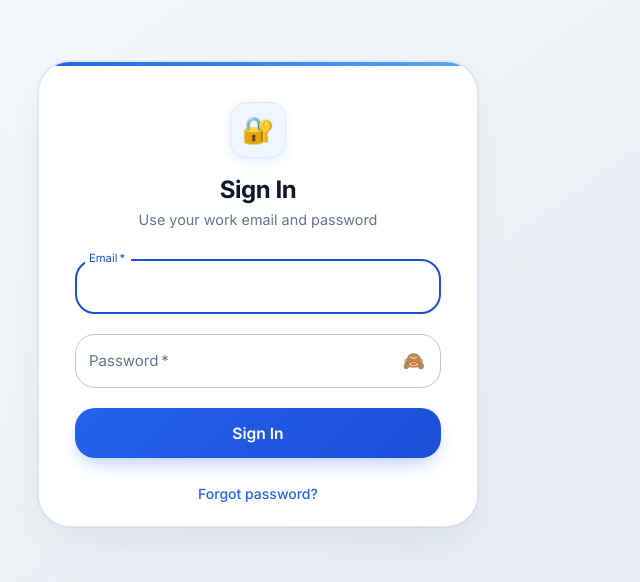
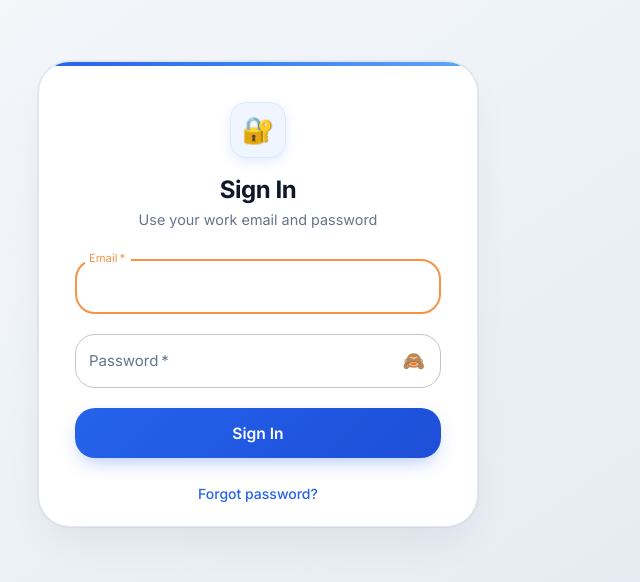
Before and after one commit to da1062332-web/DSA-Agent, a React (Vite) app in the folder apps/web/: page /login in a window 1280 px wide. Shown: the part 106-688 px from the top of the page, without its empty margins (382-1022 px from the left). Built offline with nearby package versions, Linux system fonts and the light colour scheme; no server answers.

Commit message:
style(theme): apply brand palette tokens (Tangerine, Coral, BG/700 Navy, BG/500 Ocean, BG/300 Ice Blue) across application shell and dashboards

```diff
--- a/apps/web/src/features/dashboard/components/DashboardDateFilter.tsx
+++ b/apps/web/src/features/dashboard/components/DashboardDateFilter.tsx
@@ -48,8 +48,8 @@ export function DashboardDateFilter({
             color: 'text.secondary',
             '&.Mui-selected': {
               fontWeight: 700,
-              bgcolor: 'action.selected',
-              color: 'primary.main',
+              bgcolor: 'rgba(33, 89, 136, 0.08)',
+              color: '#215988',
             },
           },
         }}
--- a/apps/web/src/shell/Sidebar.tsx
+++ b/apps/web/src/shell/Sidebar.tsx
@@ -175,9 +175,20 @@ export function SidebarContent({
                           color: 'text.primary',
                         },
                         '&.active': {
-                          bgcolor: 'action.selected',
+                          bgcolor: 'rgba(56, 118, 190, 0.08)',
                           fontWeight: 700,
-                          color: 'primary.main',
+                          color: '#215988',
+                          position: 'relative',
+                          '&::before': {
+                            content: '""',
+                            position: 'absolute',
+                            left: 4,
+                            top: '20%',
+                            bottom: '20%',
+                            width: 3.5,
+                            borderRadius: 2,
+                            bgcolor: '#F89344',
+                          },
                         },
                       }}
                     >
--- a/apps/web/src/shell/theme.ts
+++ b/apps/web/src/shell/theme.ts
@@ -4,71 +4,78 @@ import { createTheme } from '@mui/material';
 
 const FONT = '"Inter", "Segoe UI", system-ui, -apple-system, "Helvetica Neue", Arial, sans-serif';
 
+// Exact Palette Tokens from Brand Swatch Guide:
+// Primary: #F89344 (Tangerine / Warm Orange)
+// Secondary: #FF642F (Vibrant Coral / Red-Orange)
+// BG/700: #215988 (Deep Navy / Enterprise Slate Blue)
+// BG/500: #3876BE (Vibrant Ocean / Mid Blue)
+// BG/300: #B8D5E7 (Soft Light Ice Blue)
+
 export const theme = createTheme({
   palette: {
     mode: 'light',
     primary: {
-      main: '#1d4ed8', // Enterprise Cobalt Blue (Blue 700)
-      light: '#3b82f6', // Blue 500
-      dark: '#1e40af', // Blue 800
+      main: '#F89344', // Swatch Primary: Tangerine Orange
+      light: '#FFAA66',
+      dark: '#D97324',
       contrastText: '#ffffff',
     },
     secondary: {
-      main: '#475569', // Slate 600
-      light: '#64748b', // Slate 500
-      dark: '#334155', // Slate 700
+      main: '#FF642F', // Swatch Secondary: Coral / Red-Orange
+      light: '#FF885E',
+      dark: '#DB4512',
+      contrastText: '#ffffff',
+    },
+    info: {
+      main: '#215988', // Swatch BG/700: Deep Navy / Slate Blue
+      light: '#3876BE', // Swatch BG/500: Vibrant Ocean Blue
+      dark: '#174368',
       contrastText: '#ffffff',
     },
     success: {
       main: '#059669', // Emerald 600
-      light: '#10b981', // Emerald 500
-      dark: '#047857', // Emerald 700
+      light: '#10b981',
+      dark: '#047857',
       contrastText: '#ffffff',
     },
     warning: {
-      main: '#d97706', // Amber 600
-      light: '#f59e0b', // Amber 500
-      dark: '#b45309', // Amber 700
+      main: '#F89344', // Tangerine
+      light: '#FFB87D',
+      dark: '#D97324',
       contrastText: '#ffffff',
     },
     error: {
-      main: '#dc2626', // Red 600
-      light: '#ef4444', // Red 500
-      dark: '#b91c1c', // Red 700
-      contrastText: '#ffffff',
-    },
-    info: {
-      main: '#0284c7', // Sky 600
-      light: '#38bdf8', // Sky 400
-      dark: '#0369a1', // Sky 700
+      main: '#FF642F', // Coral Accent
+      light: '#FF885E',
+      dark: '#D32F2F',
       contrastText: '#ffffff',
     },
     grey: {
-      50: '#f8fafc',
-      100: '#f1f5f9',
-      200: '#e2e8f0',
-      300: '#cbd5e1',
-      400: '#94a3b8',
-      500: '#64748b',
+      50: '#F8FAFC',
+      100: '#F1F5F9',
+      200: '#E2E8F0',
+      300: '#CBD5E1',
+      400: '#94A3B8',
+      500: '#64748B',
       600: '#475569',
       700: '#334155',
-      800: '#1e293b',
-      900: '#0f172a',
+      800: '#1E293B',
+      900: '#0F172A',
     },
     text: {
-      primary: '#0f172a', // Slate 900
-      secondary: '#64748b', // Slate 500
-      disabled: '#94a3b8', // Slate 400
+      primary: '#0F172A', // Slate 900
+      secondary: '#64748B', // Slate 500
+      disabled: '#94A3B8', // Slate 400
     },
     background: {
-      default: '#f8fafc', // Crisp clean slate-50
-      paper: '#ffffff',
+      default: '#F8FAFC', // Crisp clean slate-50 canvas
+      paper: '#FFFFFF',
     },
-    divider: '#e2e8f0', // Slate 200 hairline border
+    divider: '#E2E8F0', // Slate 200 hairline border
     action: {
-      active: '#475569',
-      hover: 'rgba(15, 23, 42, 0.04)',
-      selected: 'rgba(29, 78, 216, 0.08)',
+      active: '#215988',
+      hover: 'rgba(33, 89, 136, 0.04)',
+      selected: 'rgba(56, 118, 190, 0.08)',
       disabled: 'rgba(15, 23, 42, 0.26)',
       disabledBackground: 'rgba(15, 23, 42, 0.06)',
     },
@@ -76,10 +83,8 @@ export const theme = createTheme({
   shape: { borderRadius: 8 },
   typography: {
     fontFamily: FONT,
-    // Page titles: pages use h4 or h5 for their title; both render at the same size so every screen matches.
     h4: { fontSize: '1.5rem', fontWeight: 700, lineHeight: 1.3, letterSpacing: '-0.01em' },
     h5: { fontSize: '1.5rem', fontWeight: 700, lineHeight: 1.3, letterSpacing: '-0.01em' },
-    // Card and section titles.
     h6: { fontSize: '1rem', fontWeight: 600, lineHeight: 1.4 },
     subtitle1: { fontSize: '0.9375rem', fontWeight: 600 },
     subtitle2: { fontSize: '0.875rem', fontWeight: 600 },
@@ -94,8 +99,8 @@ export const theme = createTheme({
         body: {
           WebkitFontSmoothing: 'antialiased',
           MozOsxFontSmoothing: 'grayscale',
-          backgroundColor: '#f8fafc',
-          color: '#0f172a',
+          backgroundColor: '#F8FAFC',
+          color: '#0F172A',
         },
       },
     },
@@ -103,9 +108,9 @@ export const theme = createTheme({
       defaultProps: { elevation: 0 },
       styleOverrides: {
         root: {
-          backgroundColor: '#ffffff',
-          color: '#0f172a',
-          borderBottom: '1px solid #e2e8f0',
+          backgroundColor: '#215988', // Swatch BG/700 Deep Blue
+          color: '#ffffff',
+          borderBottom: '1px solid rgba(255, 255, 255, 0.12)',
         },
       },
     },
@@ -113,7 +118,7 @@ export const theme = createTheme({
       styleOverrides: {
         paper: {
           backgroundColor: '#ffffff',
-          borderRight: '1px solid #e2e8f0',
+          borderRight: '1px solid #E2E8F0',
         },
       },
     },
@@ -127,9 +132,32 @@ export const theme = createTheme({
           textTransform: 'none',
         },
         containedPrimary: {
-          backgroundColor: '#1d4ed8',
+          backgroundColor: '#F89344', // Swatch Primary Tangerine Orange
+          color: '#ffffff',
           '&:hover': {
-            backgroundColor: '#1e40af',
+            backgroundColor: '#D97324',
+          },
+        },
+        containedSecondary: {
+          backgroundColor: '#FF642F', // Swatch Secondary Coral
+          color: '#ffffff',
+          '&:hover': {
+            backgroundColor: '#DB4512',
+          },
+        },
+        containedInfo: {
+          backgroundColor: '#215988',
+          color: '#ffffff',
+          '&:hover': {
+            backgroundColor: '#174368',
+          },
+        },
+        outlinedPrimary: {
+          borderColor: '#F89344',
+          color: '#D97324',
+          '&:hover': {
+            borderColor: '#D97324',
+            backgroundColor: 'rgba(248, 147, 68, 0.06)',
           },
         },
       },
@@ -138,7 +166,7 @@ export const theme = createTheme({
       defaultProps: { elevation: 0 },
       styleOverrides: {
         root: {
-          border: '1px solid #e2e8f0',
+          border: '1px solid #E2E8F0',
           borderRadius: 12,
           backgroundColor: '#ffffff',
           boxShadow: '0 1px 3px 0 rgba(0, 0, 0, 0.04), 0 1px 2px 0 rgba(0, 0, 0, 0.02)',
@@ -170,13 +198,13 @@ export const theme = createTheme({
           fontSize: '0.75rem',
           textTransform: 'uppercase',
           letterSpacing: '0.04em',
-          color: '#475569',
-          backgroundColor: '#f8fafc',
-          borderBottom: '1px solid #e2e8f0',
+          color: '#215988', // Swatch BG/700 Deep Blue for headers
+          backgroundColor: '#F8FAFC',
+          borderBottom: '1px solid #E2E8F0',
         },
         root: {
-          borderColor: '#f1f5f9',
-          color: '#0f172a',
+          borderColor: '#F1F5F9',
+          color: '#0F172A',
         },
       },
     },
@@ -184,7 +212,7 @@ export const theme = createTheme({
       styleOverrides: {
         hover: {
           '&:hover': {
-            backgroundColor: '#f8fafc',
+            backgroundColor: '#F8FAFC',
           },
         },
       },
@@ -196,7 +224,41 @@ export const theme = createTheme({
           borderRadius: 6,
         },
         outlined: {
-          borderColor: '#cbd5e1',
+          borderColor: '#CBD5E1',
+        },
+        colorPrimary: {
+          backgroundColor: '#F89344',
+          color: '#ffffff',
+        },
+        colorSecondary: {
+          backgroundColor: '#FF642F',
+          color: '#ffffff',
+        },
+        colorInfo: {
+          backgroundColor: '#3876BE',
+          color: '#ffffff',
+        },
+      },
+    },
+    MuiTabs: {
+      styleOverrides: {
+        indicator: {
+          backgroundColor: '#F89344',
+          height: 3,
+          borderRadius: '3px 3px 0 0',
+        },
+      },
+    },
+    MuiTab: {
+      styleOverrides: {
+        root: {
+          textTransform: 'none',
+          fontWeight: 600,
+          color: '#64748B',
+          '&.Mui-selected': {
+            color: '#215988',
+            fontWeight: 700,
+          },
         },
       },
     },
@@ -207,36 +269,33 @@ export const theme = createTheme({
           border: '1px solid',
         },
         standardSuccess: {
-          backgroundColor: '#f0fdf4',
+          backgroundColor: '#F0FDF4',
           color: '#166534',
-          borderColor: '#bbf7d0',
-          '& .MuiAlert-icon': { color: '#16a34a' },
+          borderColor: '#BBF7D0',
+          '& .MuiAlert-icon': { color: '#16A34A' },
         },
         standardInfo: {
-          backgroundColor: '#f0f9ff',
-          color: '#075985',
-          borderColor: '#bae6fd',
-          '& .MuiAlert-icon': { color: '#0284c7' },
+          backgroundColor: '#F0F7FB', // BG/300 tint
+          color: '#174368',
+          borderColor: '#B8D5E7', // BG/300 border
+          '& .MuiAlert-icon': { color: '#215988' },
         },
         standardWarning: {
-          backgroundColor: '#fffbeb',
-          color: '#92400e',
-          borderColor: '#fde68a',
-          '& .MuiAlert-icon': { color: '#d97706' },
+          backgroundColor: '#FFF7ED', // Tangerine tint
+          color: '#9A3412',
+          borderColor: '#FED7AA',
+          '& .MuiAlert-icon': { color: '#F89344' },
         },
         standardError: {
-          backgroundColor: '#fef2f2',
-          color: '#991b1b',
-          borderColor: '#fecaca',
-          '& .MuiAlert-icon': { color: '#dc2626' },
+          backgroundColor: '#FFF1EC', // Coral tint
+          color: '#991B1B',
+          borderColor: '#FECDD3',
+          '& .MuiAlert-icon': { color: '#FF642F' },
         },
       },
     },
-    MuiTab: {
-      styleOverrides: { root: { textTransform: 'none', fontWeight: 600 } },
-    },
     MuiDialogTitle: {
-      styleOverrides: { root: { fontSize: '1.125rem', fontWeight: 600 } },
+      styleOverrides: { root: { fontSize: '1.125rem', fontWeight: 600, color: '#215988' } },
     },
   },
 });
```
Also changed, not shown: apps/web/src/features/dashboard/components/KpiMetricCard.tsx (+11 -5 lines), apps/web/src/features/dashboard/components/PipelineFunnelChart.tsx (+17 -3 lines), apps/web/src/shell/AppLayout.tsx (+30 -2 lines).
